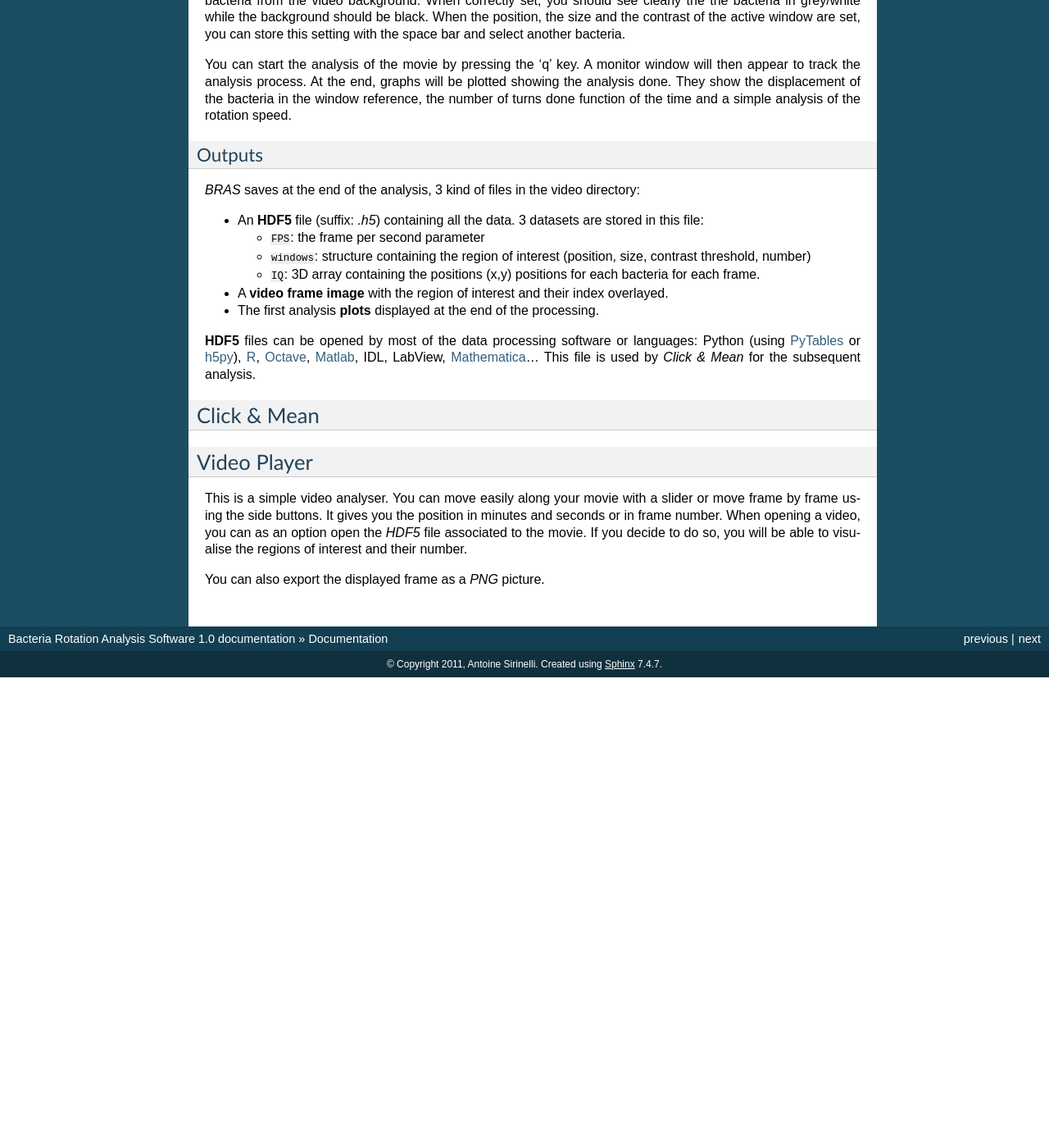
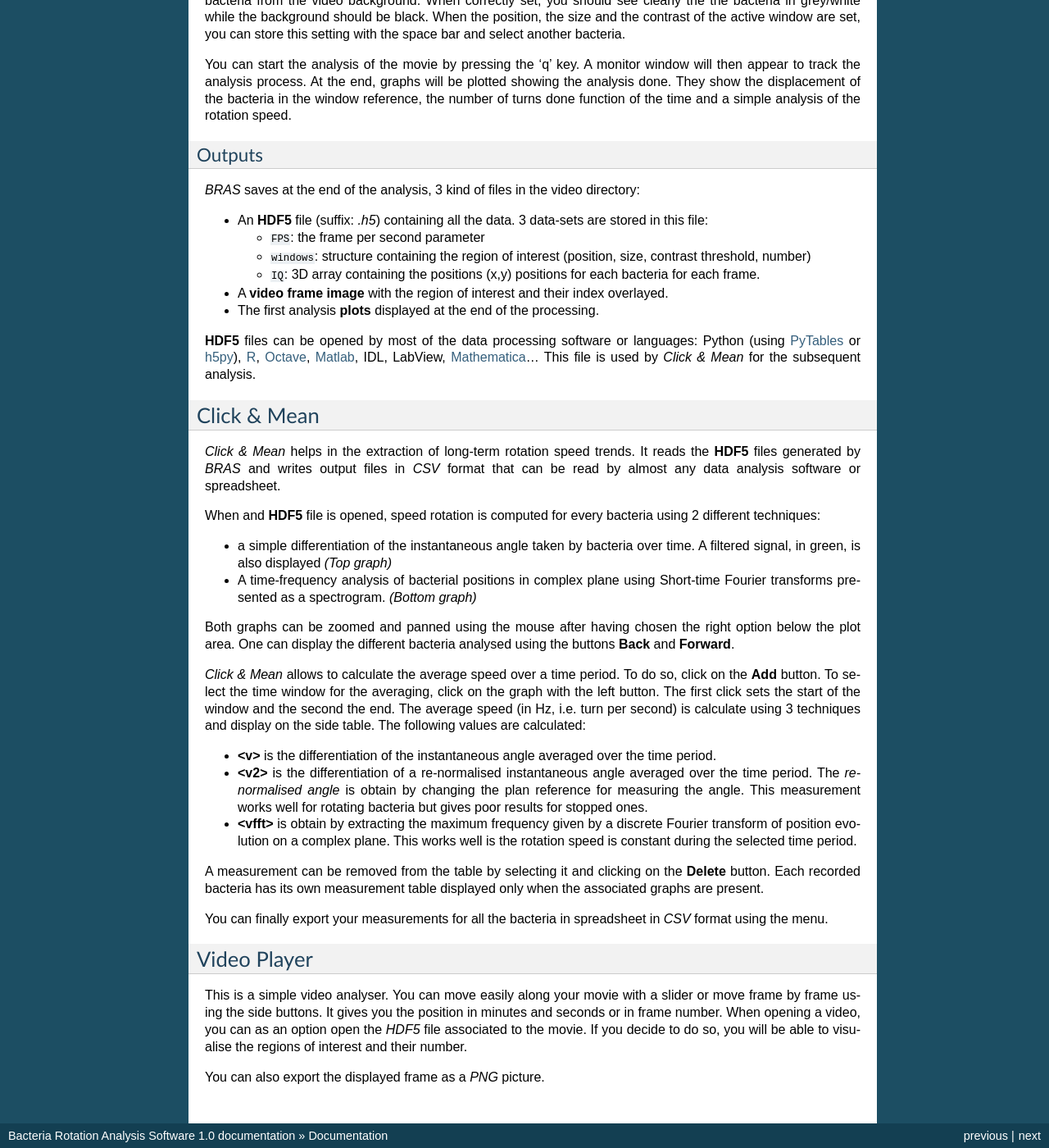
Before and after one commit to asirinelli/bras, a Sphinx documentation site: the page built from doc/documentation.rst, in a window 1280 px wide and 1400 px high, scrolled down 820 px. Shown: the whole window at 82% size. Built offline with Sphinx 7.4.7, drawn with Linux system fonts in a browser that asks for light colours; formulas are drawn with MathJax 3; before the commit the page ends 1646 px from its top, so only the background shows below that; some of the changed text lies outside the part shown.

Commit message:
Click & Mean documented.

```diff
--- a/doc/documentation.rst
+++ b/doc/documentation.rst
@@ -67,7 +67,7 @@ Outputs
 *BRAS* saves at the end of the analysis, 3 kind of files in the video
 directory:
 
-* An **HDF5** file (suffix: *.h5*) containing all the data. 3 datasets
+* An **HDF5** file (suffix: *.h5*) containing all the data. 3 data-sets
   are stored in this file:
 
   * ``FPS``: the frame per second parameter
@@ -88,7 +88,54 @@ or languages: Python (using `PyTables`_ or `h5py`_), `R`_, `Octave`_,
 Click & Mean
 ============
 
+*Click & Mean* helps in the extraction of long-term rotation speed
+trends. It reads the **HDF5** files generated by *BRAS* and writes
+output files in *CSV* format that can be read by almost any data
+analysis software or spreadsheet.
 
+When and **HDF5** file is opened, speed rotation is computed for every
+bacteria using 2 different techniques:
+
+* a simple differentiation of the instantaneous angle taken by
+  bacteria over time. A filtered signal, in green, is also displayed
+  *(Top graph)*
+
+* A time-frequency analysis of bacterial positions in complex plane
+  using Short-time Fourier transforms presented as a
+  spectrogram. *(Bottom graph)*
+
+Both graphs can be zoomed and panned using the mouse after having
+chosen the right option below the plot area. One can display the
+different bacteria analysed using the buttons **Back** and
+**Forward**.
+
+*Click & Mean* allows to calculate the average speed over a time
+period. To do so, click on the **Add** button. To select the time
+window for the averaging, click on the graph with the left button. The
+first click sets the start of the window and the second the end. The
+average speed (in Hz, i.e. turn per second) is calculate using 3
+techniques and display on the side table. The following values are
+calculated:
+
+* **<v>** is the differentiation of the instantaneous angle averaged
+  over the time period.
+* **<v2>** is the differentiation of a re-normalised instantaneous
+  angle averaged over the time period. The *re-normalised angle* is
+  obtain by changing the plan reference for measuring the angle. This
+  measurement works well for rotating bacteria but gives poor results
+  for stopped ones.
+* **<vfft>** is obtain by extracting the maximum frequency given by a
+  discrete Fourier transform of position evolution on a complex
+  plane. This works well is the rotation speed is constant during the
+  selected time period.
+
+A measurement can be removed from the table by selecting it and
+clicking on the **Delete** button. Each recorded bacteria has its own
+measurement table displayed only when the associated graphs are
+present.
+
+You can finally export your measurements for all the bacteria in
+spreadsheet in *CSV* format using the menu.
 
 Video Player
 ============
```
Also changed, not shown: other parts of doc/documentation.rst (+1 -1 lines).
